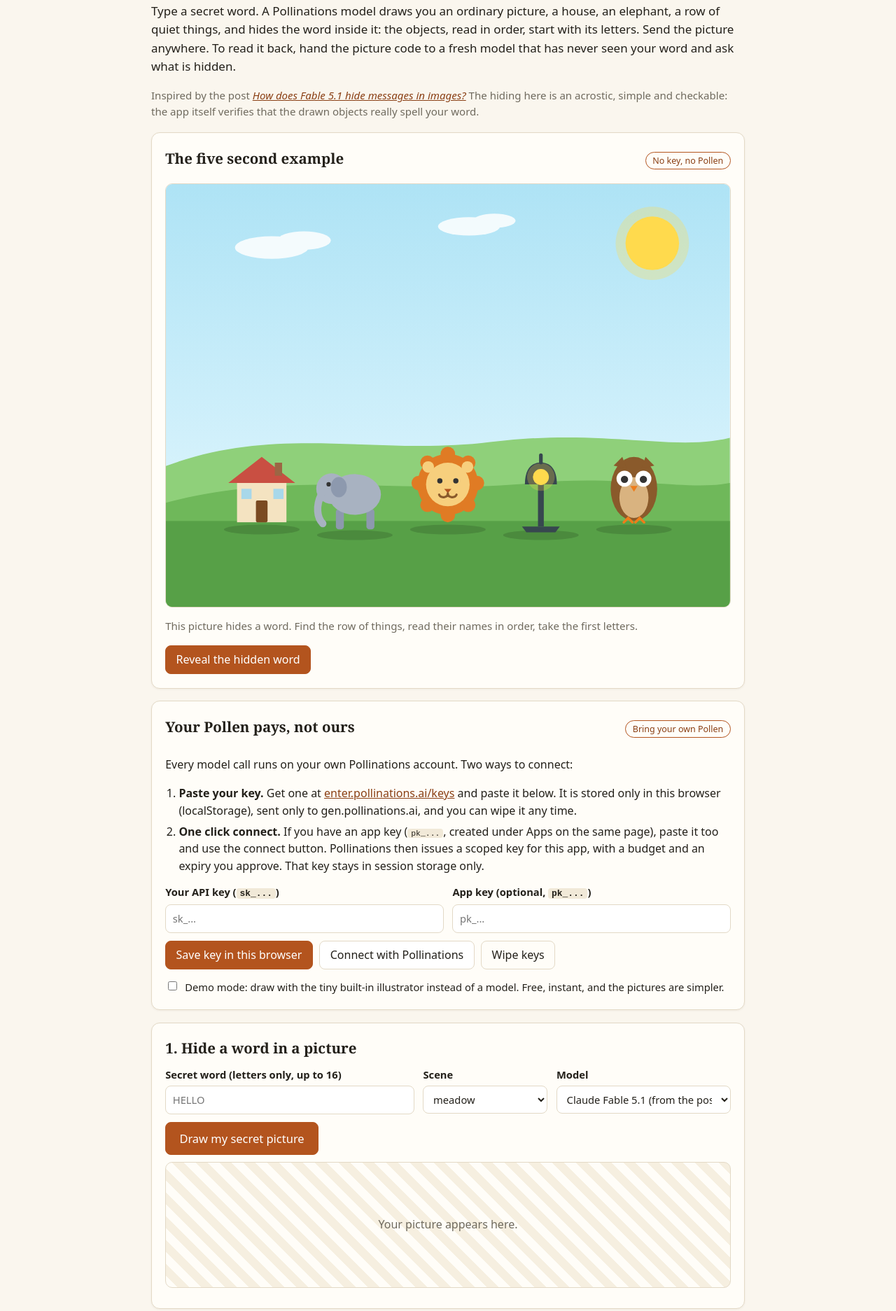
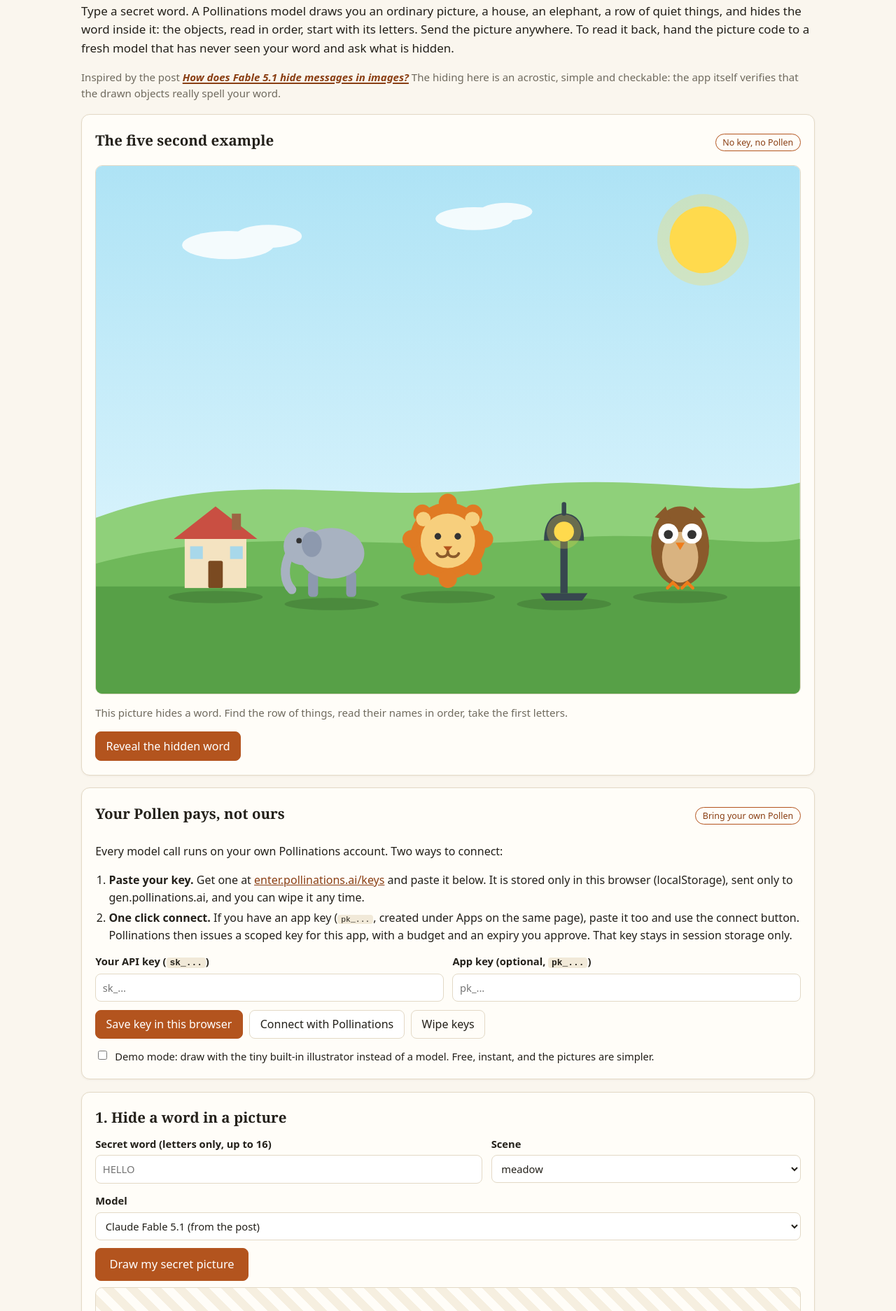
Before and after one commit to Dextheking1/hide-in-plain-sight, a plain HTML site: page index.html in a window 1280 px wide. Shown: the part 135-2008 px from the top of the page at 70% size. Drawn offline with Linux system fonts and the light colour scheme.

Commit message:
Fix control layout and widen the page

```diff
--- a/style.css
+++ b/style.css
@@ -28,10 +28,15 @@ h1 { font-family: Georgia, "Times New Roman", serif; font-size: 1.65rem; margin:
 .tag { margin: 0; color: var(--muted); font-style: italic; }
 .keystate { font-size: 0.9rem; color: var(--muted); border: 1px solid var(--line); padding: 0.3rem 0.7rem; border-radius: 999px; background: var(--card); }
 .keystate.on { color: var(--good); border-color: var(--good); }
-main { max-width: 880px; margin: 0 auto; padding: 1.2rem 1rem 2rem; }
+main { max-width: 1080px; margin: 0 auto; padding: 1.2rem 1rem 2rem; }
 .hero { font-size: 1.06rem; }
 .fineprint { color: var(--muted); font-size: 0.94rem; }
 .cite { font-style: italic; }
+.fineprint a.cite {
+  color: var(--accent-dark); font-weight: 700; text-decoration: underline;
+  text-decoration-thickness: 1.5px; text-underline-offset: 0.16em;
+}
+.fineprint a.cite:hover { color: var(--accent); }
 .card {
   background: var(--card); border: 1px solid var(--line); border-radius: 12px;
   padding: 1.1rem 1.2rem 1.25rem; margin: 1.1rem 0;
@@ -65,8 +70,19 @@ button:disabled { opacity: 0.55; cursor: wait; }
 .result.good { color: var(--good); }
 .result.bad { color: var(--bad); }
 .grid2 { display: grid; grid-template-columns: 1fr 1fr; gap: 0.8rem; }
-.grid3 { display: grid; grid-template-columns: 2fr 1fr 1.4fr; gap: 0.8rem; }
-@media (max-width: 700px) { .grid2, .grid3 { grid-template-columns: 1fr; } }
+.grid3 { display: grid; grid-template-columns: minmax(0, 1.25fr) minmax(0, 1fr); gap: 0.8rem; }
+.grid3 > label { min-width: 0; }
+.grid3 .model-field { grid-column: 1 / -1; }
+.grid3 select { min-width: 0; }
+.model-field.is-disabled { color: var(--muted); }
+select:disabled {
+  background: #eee7d7; border-color: var(--line); color: var(--muted);
+  cursor: not-allowed; opacity: 0.62;
+}
+@media (max-width: 700px) {
+  .grid2, .grid3 { grid-template-columns: 1fr; }
+  .grid3 .model-field { grid-column: auto; }
+}
 label { display: block; font-size: 0.92rem; font-weight: 600; }
 label.block { margin-top: 0.4rem; }
 input[type="text"], input[type="password"], select, textarea {
```
